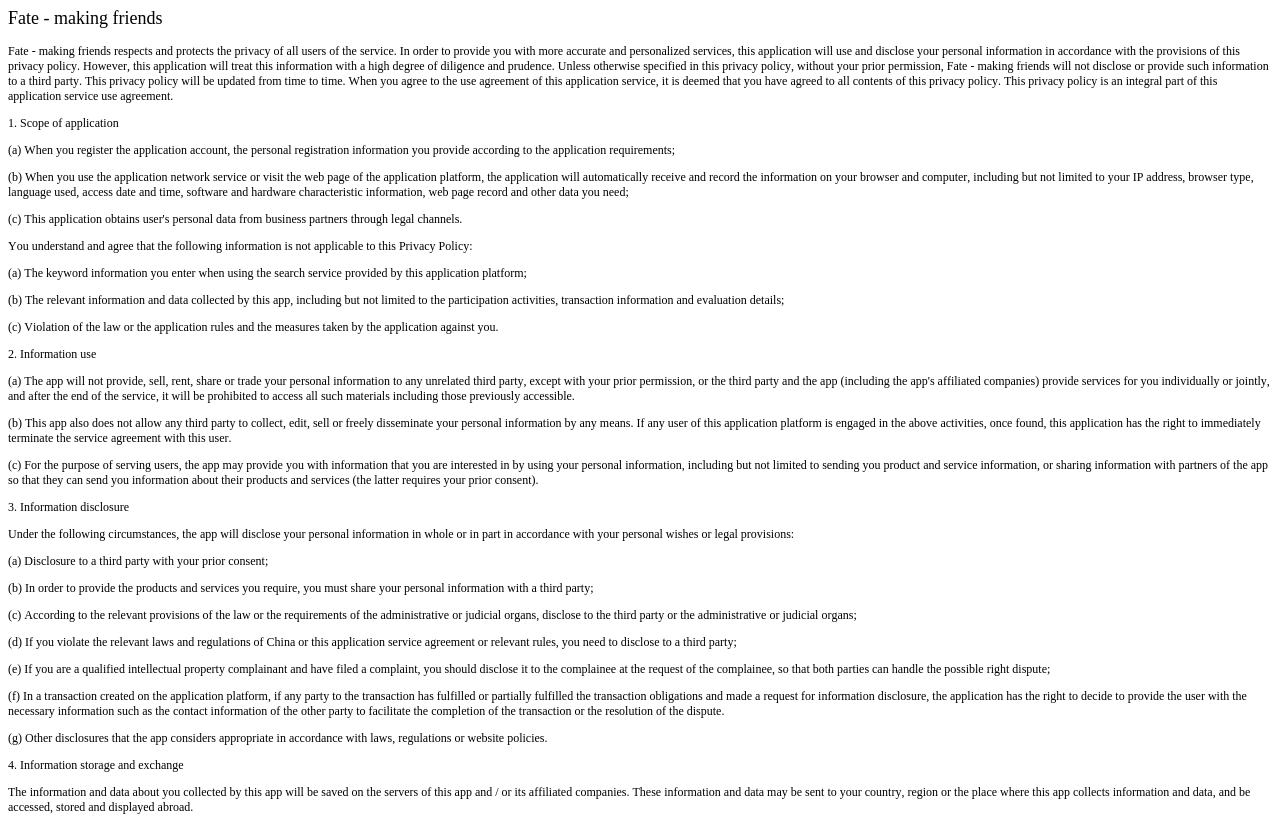
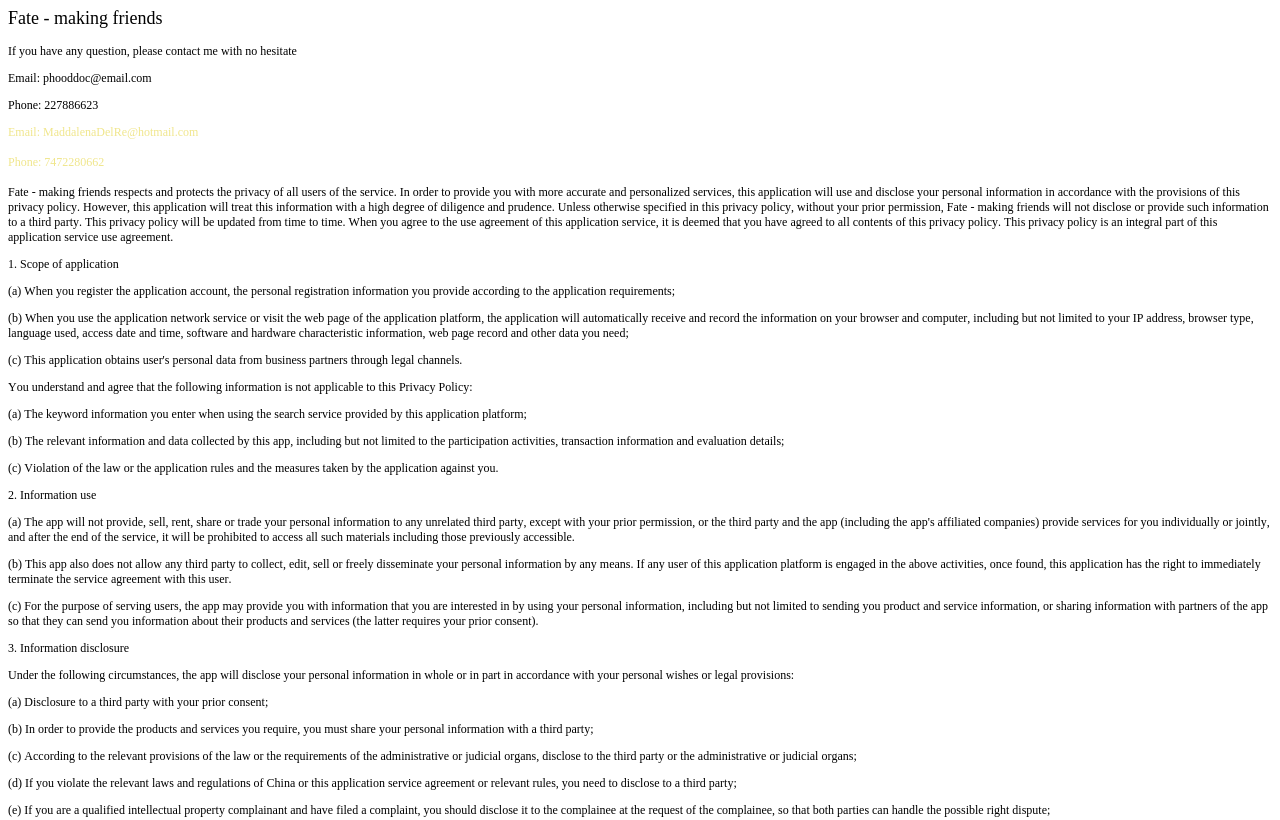
Before and after one commit to xinjianwuhan/ylg.github.io, a plain HTML site: page index.html in a window 1280 px wide. Shown: the top 820 px of the page. Drawn offline with Linux system fonts and the light colour scheme.

Commit message:
Update index.html

```diff
--- a/index.html
+++ b/index.html
@@ -13,7 +13,12 @@
 </head>
 <body>
 <h2 style="margin: 0.0px 0.0px 14.9px 0.0px; font: 18.0px 'Songti SC'; color: #000000; -webkit-text-stroke: #000000"><span class="s1">Fate - making friends</span></h2>
-<p class="p2"><span class="s1">Fate - making friends respects and protects the privacy of all users of the service. In order to provide you with more accurate and personalized services, this application will use and disclose your personal information in accordance with the provisions of this privacy policy. However, this application will treat this information with a high degree of diligence and prudence. Unless otherwise specified in this privacy policy, without your prior permission, Fate - making friends will not disclose or provide such information to a third party. This privacy policy will be updated from time to time. When you agree to the use agreement of this application service, it is deemed that you have agreed to all contents of this privacy policy. This privacy policy is an integral part of this application service use agreement.</span></p>
+<p class="p2"><span class="s1">If you have any question, please contact me with no hesitate</span></p>
+<p class="p2"><span class="s1">Email: phooddoc@email.com</span></p>
+<p class="p2"><span class="s1">Phone: 227886623</span></p>
+<h3 style="margin: 0.0px 0.0px 14.9px 0.0px; font: 12.0px 'Songti SC'; color: #F0E68C; -webkit-text-stroke: #F0E68C"><span class="s1">Email: MaddalenaDelRe@hotmail.com</span></h3>
+<h3 style="margin: 0.0px 0.0px 14.9px 0.0px; font: 12.0px 'Songti SC'; color: #F0E68C; -webkit-text-stroke: #F0E68C"><span class="s1">Phone: 7472280662</span></h3>
+ <p class="p2"><span class="s1">Fate - making friends respects and protects the privacy of all users of the service. In order to provide you with more accurate and personalized services, this application will use and disclose your personal information in accordance with the provisions of this privacy policy. However, this application will treat this information with a high degree of diligence and prudence. Unless otherwise specified in this privacy policy, without your prior permission, Fate - making friends will not disclose or provide such information to a third party. This privacy policy will be updated from time to time. When you agree to the use agreement of this application service, it is deemed that you have agreed to all contents of this privacy policy. This privacy policy is an integral part of this application service use agreement.</span></p>
 <p class="p2"><span class="s1">1. Scope of application</span></p>
 <p class="p2"><span class="s1">(a) When you register the application account, the personal registration information you provide according to the application requirements;</span></p>
 <p class="p2"><span class="s1">(b) When you use the application network service or visit the web page of the application platform, the application will automatically receive and record the information on your browser and computer, including but not limited to your IP address, browser type, language used, access date and time, software and hardware characteristic information, web page record and other data you need;</span></p>
```
